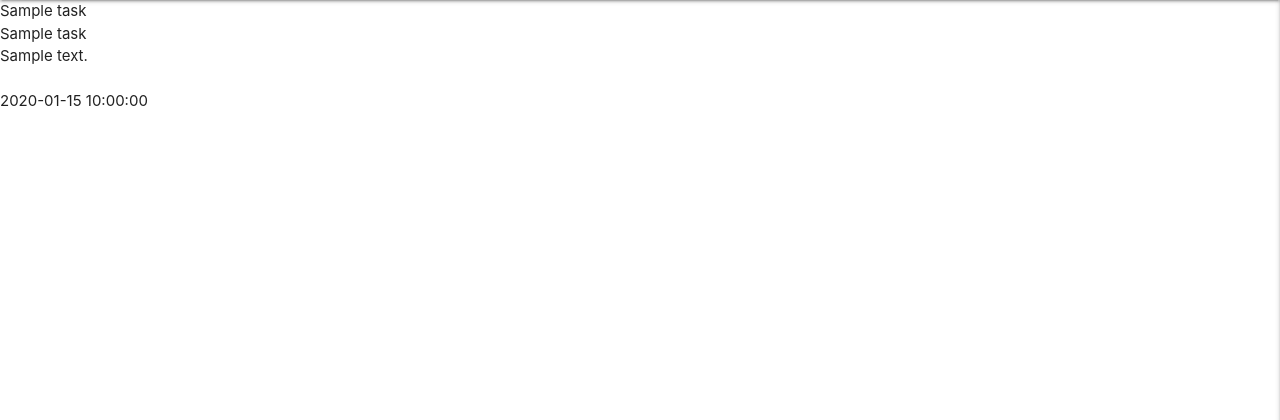
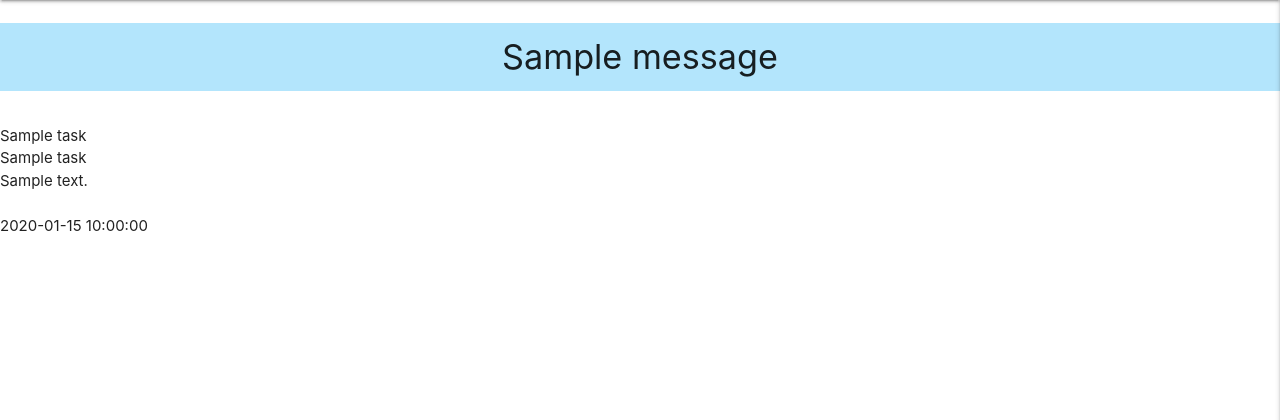
Before and after one commit to robertc181/backend-project, a Flask app: page / in a window 1280 px wide. Shown: the part 64-484 px from the top of the page. Run offline with Flask 2, Linux system fonts and the light colour scheme; one stand-in notice (Sample message) is shown; a database or web service that is not in the repository returns one stand-in record (values such as "Sample title"); some libraries are stand-ins or nearby versions.

Commit message:
add form functionality

```diff
--- a/static/css/styles.css
+++ b/static/css/styles.css
@@ -1,3 +1,7 @@
 .text-shadow{
     text-shadow: 2px 2px 2px rgba(0,0,0,0.5);
 }
+
+.flashes h4{
+    line-height: 2;
+}
--- a/templates/base.html
+++ b/templates/base.html
@@ -42,6 +42,20 @@
 
     </header>
 
+    <section>
+        <!-- flash messages -->
+        {% with messages = get_flashed_messages() %}
+            {% if messages %}
+                {% for message in messages %}
+                    <div class="row flashes">
+                        <h4 class="light-blue lighten-4 center-align">{{ message }}</h4>
+
+                    </div>
+                {% endfor %}
+            {% endif %}
+        {% endwith %}
+    </section>
+
     {% block content %}
 
     {% endblock %}
--- a/templates/register.html
+++ b/templates/register.html
@@ -15,7 +15,7 @@
 						<label for="username">Username</label>
 					</div>
                 </div>
-                <!-- passowrd -->
+                <!-- passowrd -->Username
                 <div class="row">
                     <div class="input-field col s12">
 						<i class="fas fa-user-lock prefix light-blue-text text-darken-4"></i>
```
